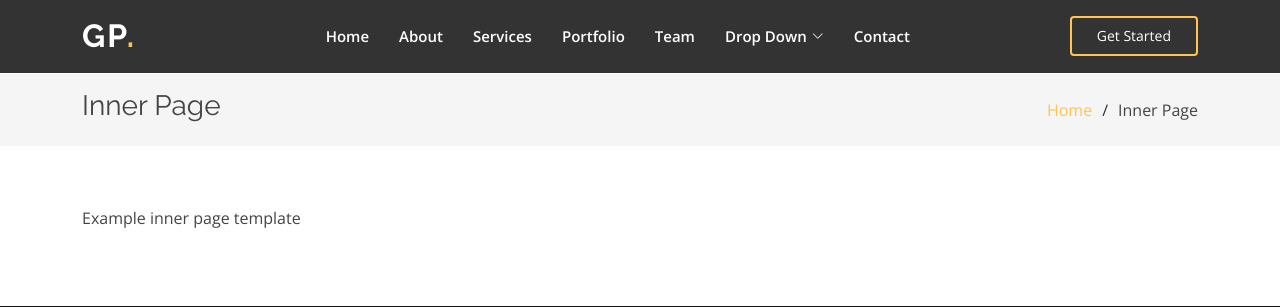
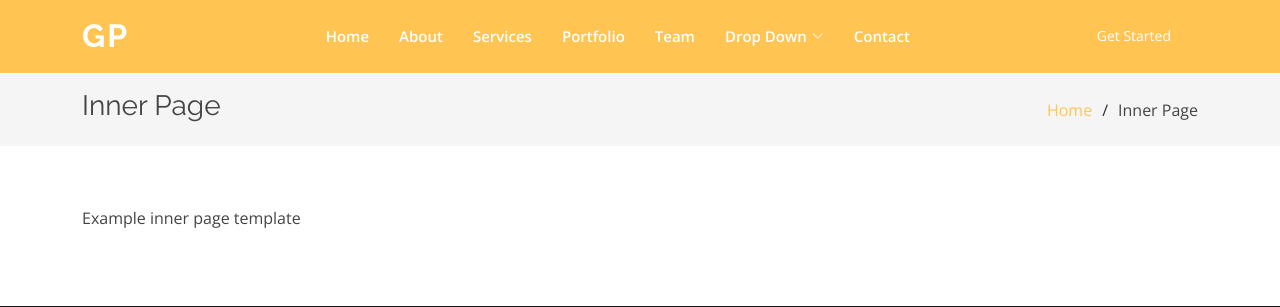
Before and after one commit to skye8-tech/skye8.com, a PHP site: page /inner-page.html in a window 1280 px wide. Shown: the top 307 px of the page. Run offline with PHP 8.4, Linux system fonts and the light colour scheme.

Commit message:
set navbar color to ffc451

```diff
--- a/assets/css/style.css
+++ b/assets/css/style.css
@@ -117,12 +117,13 @@ h1, h2, h3, h4, h5, h6 {
 # Header
 --------------------------------------------------------------*/
 #header {
+  background-color: #ffc451;
   transition: all 0.5s;
   z-index: 997;
   padding: 15px 0;
 }
 #header.header-scrolled, #header.header-inner-pages {
-  background: rgba(0, 0, 0, 0.8);
+  background: #ffc451;
 }
 #header .logo {
   font-size: 32px;
@@ -176,6 +177,7 @@ h1, h2, h3, h4, h5, h6 {
 .navbar {
   padding: 0;
 }
+
 .navbar ul {
   margin: 0;
   padding: 0;
```
